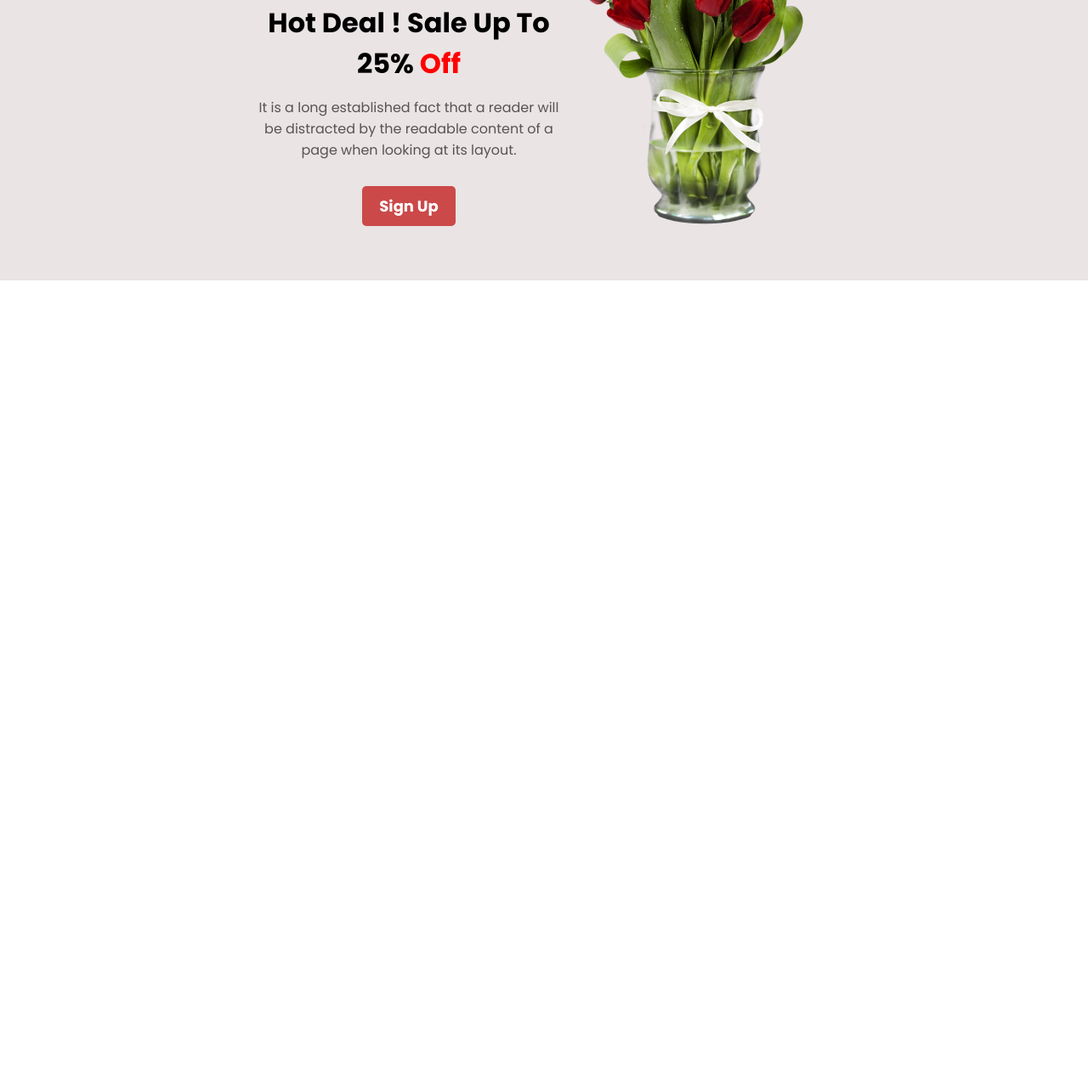
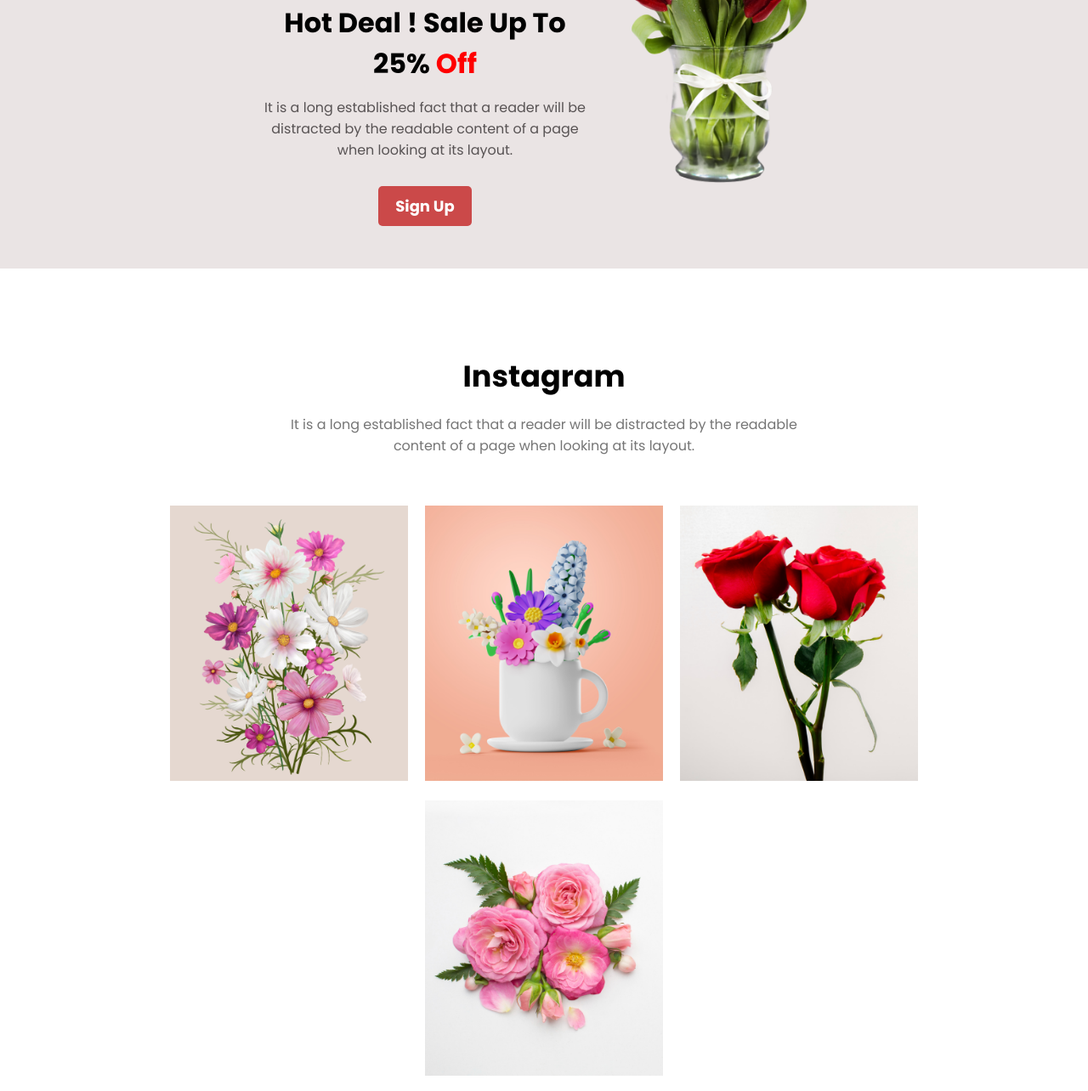
Before and after one commit to MdSHiFaTRaHMaN/flower-shop, a plain HTML site: page index.html in a window 1280 px wide. Shown: the part 2067-3351 px from the top of the page at 85% size. Before the commit the page ends 2397 px from the top, so only its background shows below. Drawn offline with Linux system fonts and the light colour scheme.

Commit message:
imstragram section

```diff
--- a/index.html
+++ b/index.html
@@ -77,5 +77,17 @@
                 <img src="images/pngwing 8.png" alt="">
             </div>
         </section>
+
+        <section class="instragram">
+            <h1>Instagram</h1>
+            <p>It is a long established fact that a reader will be distracted by the readable <br>
+                content of a page when looking at its layout.</p>
+            <div class="instragram-images">
+                <img src="images/Rectangle 4.png" alt="">
+                <img src="images/Rectangle 5.png" alt="">
+                <img src="images/Rectangle 6.png" alt="">
+                <img src="images/Flower 01.png" alt="">
+            </div>
+        </section>
 </body>
 </html>
--- a/style.css
+++ b/style.css
@@ -141,3 +141,26 @@
 .discount-massage button{
     margin-top: 30px;
 }
+.offer-item img{
+    width: 280px;
+}
+
+ /* instragram section */
+.instragram{
+    text-align: center;
+    margin: 100px 100px 50px 100px;
+}
+.instragram h1{
+    font-size: 35px;
+}
+.instragram p{
+    color: #757575;
+    margin-top: 18px;
+}
+.instragram-images{
+    margin-top: 50px;
+}
+.instragram-images img{
+    margin: 8px;
+    width: 280px;
+}
```
